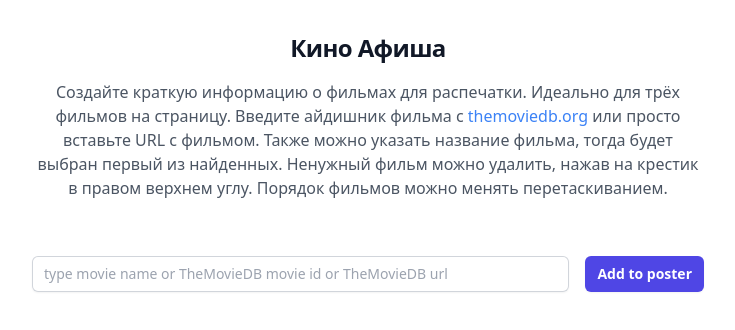
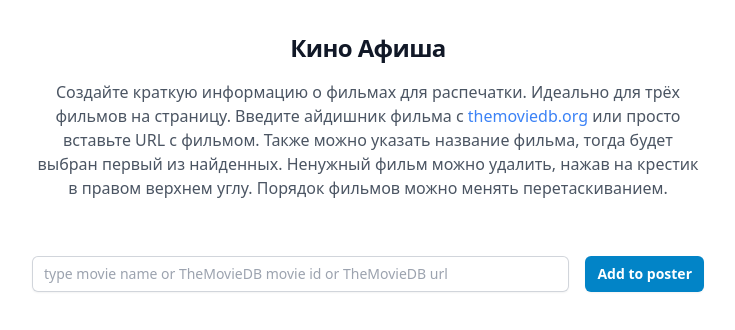
Before and after one commit to arbaev/kinoafisha, a Vue app: page / in a window 1280 px wide. Shown: the top 330 px of the page, without its empty margins (272-1007 px from the left). Built offline with nearby package versions, Linux system fonts and the light colour scheme.

Commit message:
style: change accent color to 'sky'

```diff
--- a/src/App.vue
+++ b/src/App.vue
@@ -14,7 +14,6 @@
 
 <script setup>
 // TODO: В хедере вместо текста выпадашки + about
-// TODO: Поменять цвета кнопок на приятные
 // TODO: Оформить ридми и репозиторий
 // TODO: Фавиконка
 // TODO: Задеплоить
--- a/src/components/MovieForm.vue
+++ b/src/components/MovieForm.vue
@@ -7,12 +7,12 @@
         type="text"
         id="search"
         name="search"
-        class="block w-full rounded-md border-0 py-1.5 text-gray-900 shadow-sm ring-1 ring-inset ring-gray-300 placeholder:text-gray-400 focus:ring-2 focus:ring-inset focus:ring-indigo-600 sm:text-sm sm:leading-6"
+        class="block w-full rounded-md border-0 py-1.5 text-gray-900 shadow-sm ring-1 ring-inset ring-gray-300 placeholder:text-gray-400 focus:ring-2 focus:ring-inset focus:ring-sky-600 sm:text-sm sm:leading-6"
         placeholder="type movie name or TheMovieDB movie id or TheMovieDB url"
       />
       <button
         type="submit"
-        class="ml-4 flex-shrink-0 rounded-md bg-indigo-600 px-3 py-2 text-sm font-semibold text-white shadow-sm hover:bg-indigo-500 focus-visible:outline focus-visible:outline-2 focus-visible:outline-offset-2 focus-visible:outline-indigo-600"
+        class="ml-4 flex-shrink-0 rounded-md bg-sky-600 px-3 py-2 text-sm font-semibold text-white shadow-sm hover:bg-sky-500 focus-visible:outline focus-visible:outline-2 focus-visible:outline-offset-2 focus-visible:outline-sky-600"
       >
         Add to poster
       </button>
--- a/src/components/SearchList.vue
+++ b/src/components/SearchList.vue
@@ -44,7 +44,7 @@
                         <button
                           @click="emitSearchSelect(m)"
                           type="button"
-                          class="w-full rounded bg-indigo-50 px-2 py-1 text-sm font-semibold text-indigo-600 hover:bg-indigo-100"
+                          class="w-full rounded bg-sky-50 px-2 py-1 text-sm font-semibold text-sky-600 hover:bg-sky-100"
                         >
                           <div class="flex flex-row justify-between">
                             <div>
```
